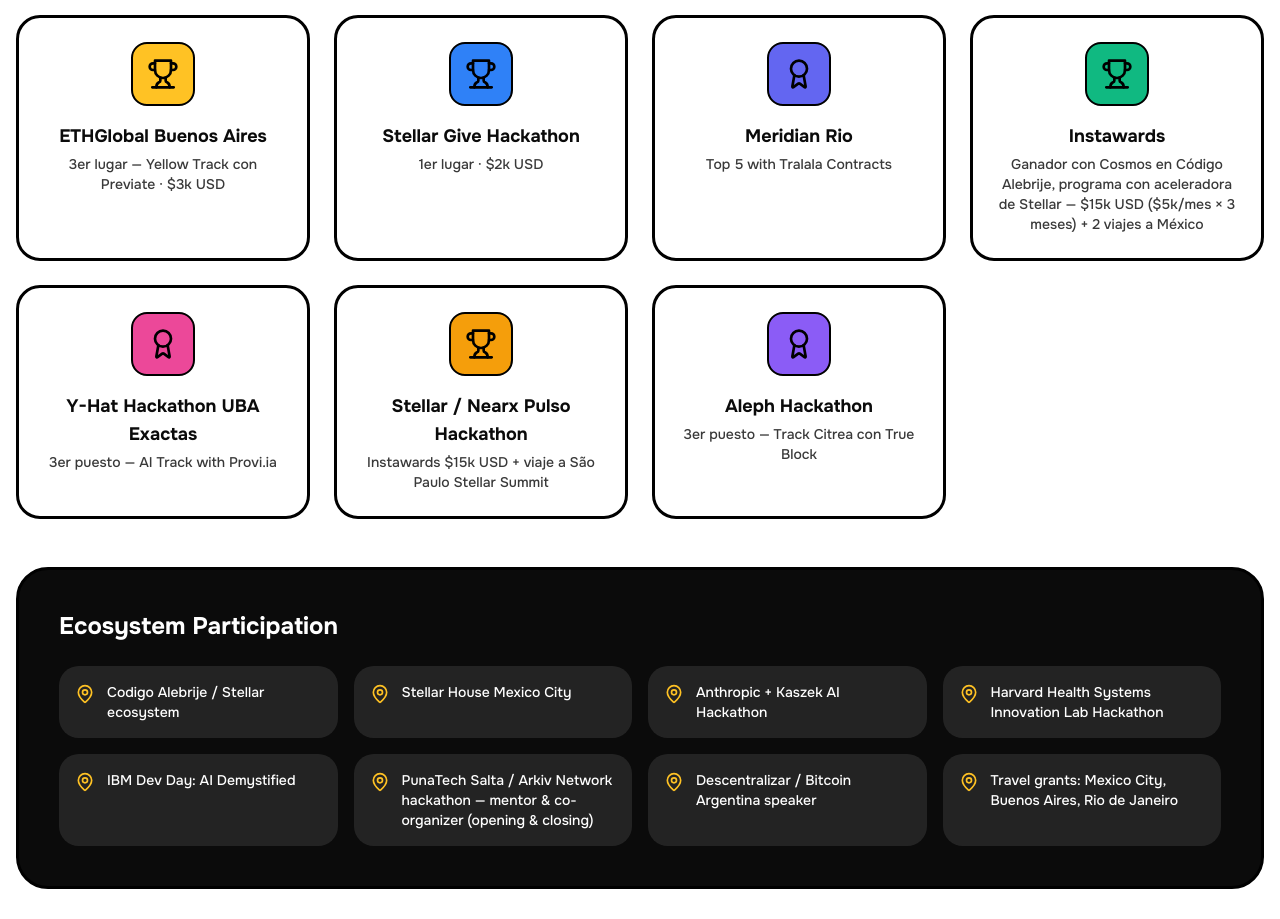
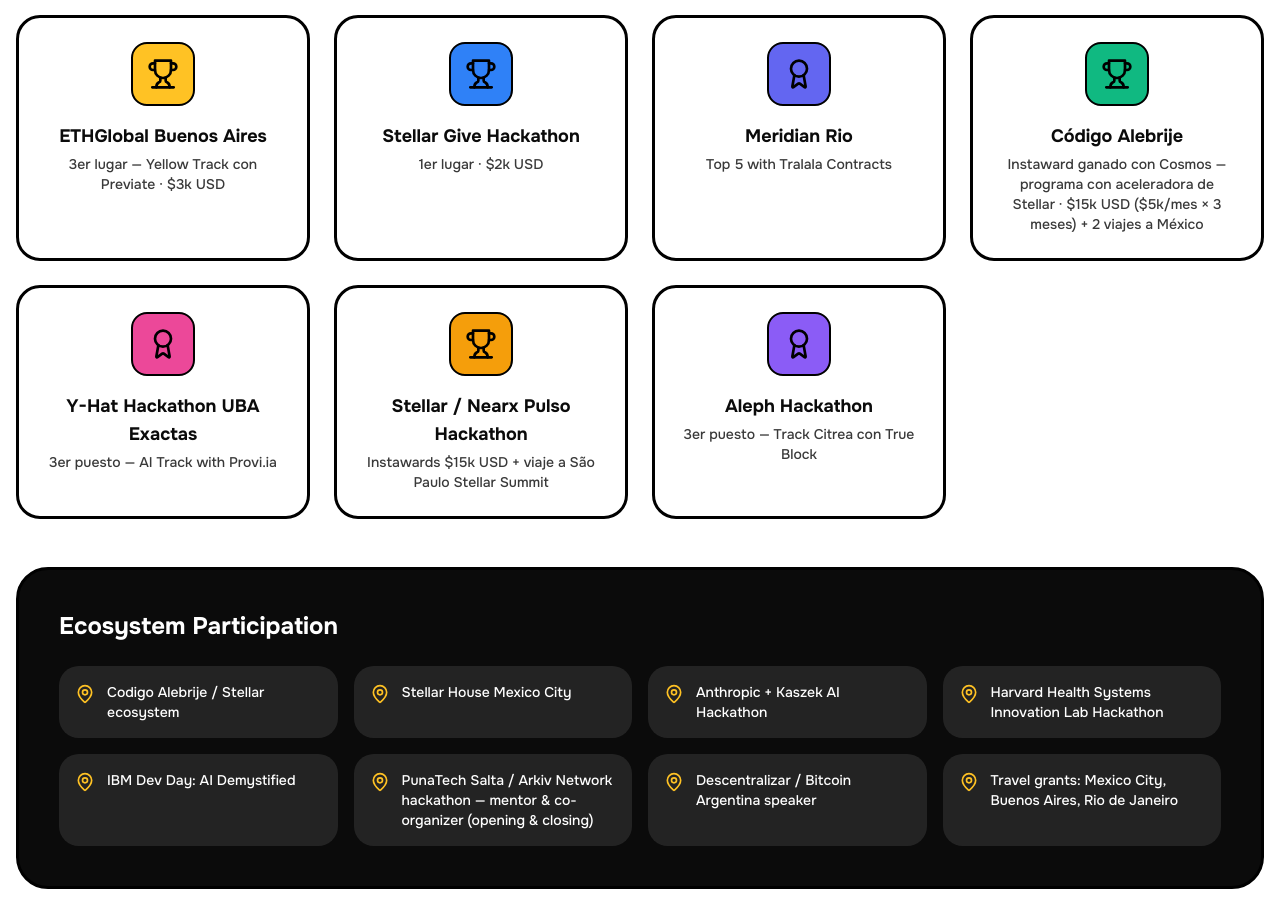
Before and after one commit to leocagli/portfolio-leocagli, a Next.js app: page / in a window 1280 px wide. Shown: the part 3500-4419 px from the top of the page. Built offline with nearby package versions, Linux system fonts and the light colour scheme.

Commit message:
fix: award card title is Codigo Alebrije (Instaward won with Cosmos)

```diff
--- a/components/awards-section.tsx
+++ b/components/awards-section.tsx
@@ -24,8 +24,8 @@
       color: "bg-[#6366F1]",
     },
     {
-      title: "Instawards",
-      description: "Ganador con Cosmos en Código Alebrije, programa con aceleradora de Stellar — $15k USD ($5k/mes × 3 meses) + 2 viajes a México",
+      title: "Código Alebrije",
+      description: "Instaward ganado con Cosmos — programa con aceleradora de Stellar · $15k USD ($5k/mes × 3 meses) + 2 viajes a México",
       icon: Trophy,
       color: "bg-[#10B981]",
       href: "#cosmos-pay",
```
